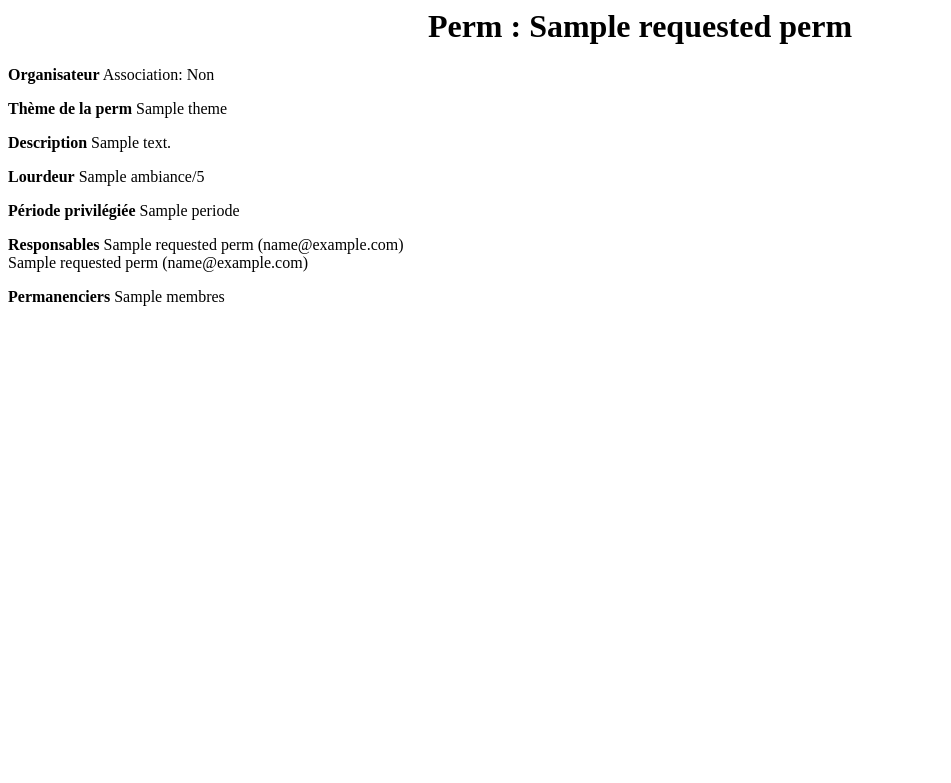
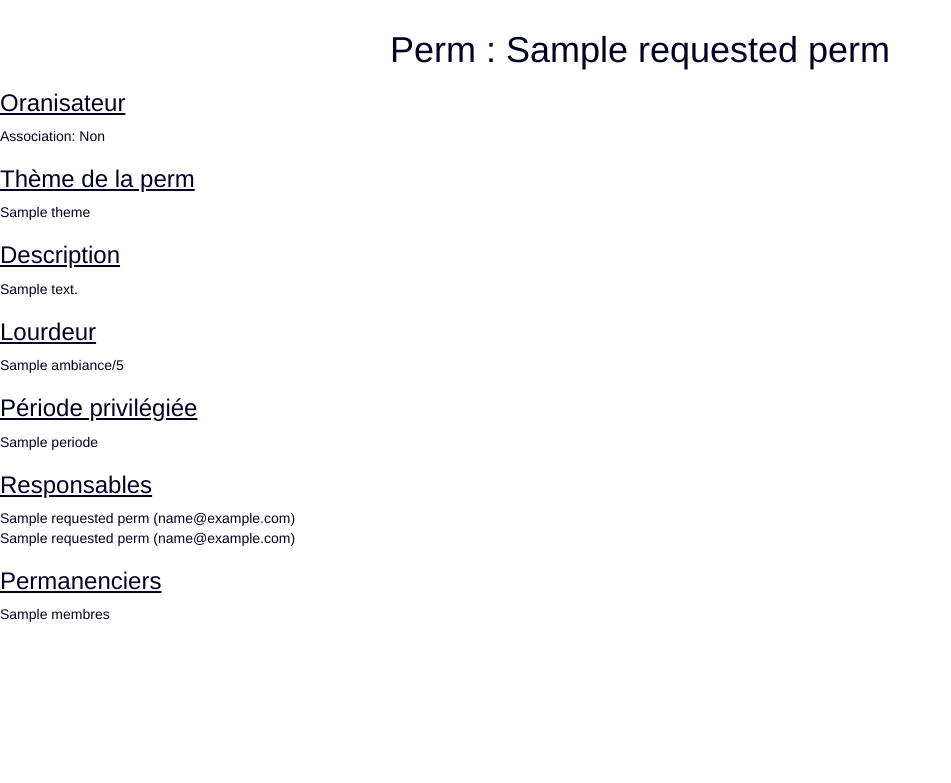
Before and after one commit to picasso-utc/kraken, a Django app: template core/templates/requested_perm.html in a window 1280 px wide. Shown: the top 783 px of the page, without its empty margins (0-951 px from the left). Run offline with Django 3.2, Linux system fonts and the light colour scheme; the template is opened without the code that fills it: most values are stand-ins (such as "Sample title", 1, 10 or a date in 2020); some libraries are stand-ins or nearby versions.

Commit message:
Review requested perm template style

```diff
--- a/core/templates/requested_perm.html
+++ b/core/templates/requested_perm.html
@@ -1,9 +1,16 @@
 {% load static %}
+<!doctype html>
+<html>
+    <head>
+        <title>Convention de partenariat</title>
+        <meta charset="utf-8" />
+        <link rel="stylesheet" href="https://maxcdn.bootstrapcdn.com/bootstrap/3.3.6/css/bootstrap.min.css" />
+    </head>
+    <body>
+        <h1 class="title">Perm : {{requested_perm.nom}}</h1>
 
-    <h1 color="#FFFFFF" align="center">Perm : {{requested_perm.nom}}</h1>
-
-    <p align="left">
-        <b>Organisateur</b>
+        <h3 class="subtitle">Oranisateur</h3>
+        <p>
             {% if requested_perm.asso %}
             Association: Oui
             {% else %}
@@ -11,29 +18,50 @@
             {% endif %}
         </p>
 
-    <p align="left">
-        <b>Thème de la perm</b>
+        <h3 class="subtitle">Thème de la perm</h3>
+        <p>
             {{requested_perm.theme}}
         </p>
-    <p align="left">
-        <b>Description</b>
+
+        <h3 class="subtitle">Description</h3>
+        <p>
             {{requested_perm.description}}
         </p>
-    <p align="left">
-        <b>Lourdeur</b>
+
+        <h3 class="subtitle">Lourdeur</h3>
+        <p>
             {{requested_perm.ambiance}}/5
         </p>
-    <p align="left">
-        <b>Période privilégiée</b>
+
+        <h3 class="subtitle">Période privilégiée</h3>
+        <p>
             {{requested_perm.periode}}
         </p>
-    <p align="left">
-        <b>Responsables</b>
+
+        <h3 class="subtitle">Responsables</h3>
+        <p>
             {{requested_perm.nom_resp}} ({{requested_perm.mail_resp}})
             <br>
             {{requested_perm.nom_resp_2}} ({{requested_perm.mail_resp_2}})
         </p>
-    <p align="left">
-        <b>Permanenciers</b>
+
+        <h3 class="subtitle">Permanenciers</h3>
+        <p>
            {{requested_perm.membres}}
         </p>
+
+    </body>
+    <style>
+        body {
+            font-weight: 300;
+            margin-top: 30px;
+            color: #000223;
+        }
+        .title{
+            text-align: center;
+        }
+        .subtitle{
+            text-decoration: underline;
+        }
+    </style>
+</html>
```
Lines whose indentation alone changed are shown as unchanged.
